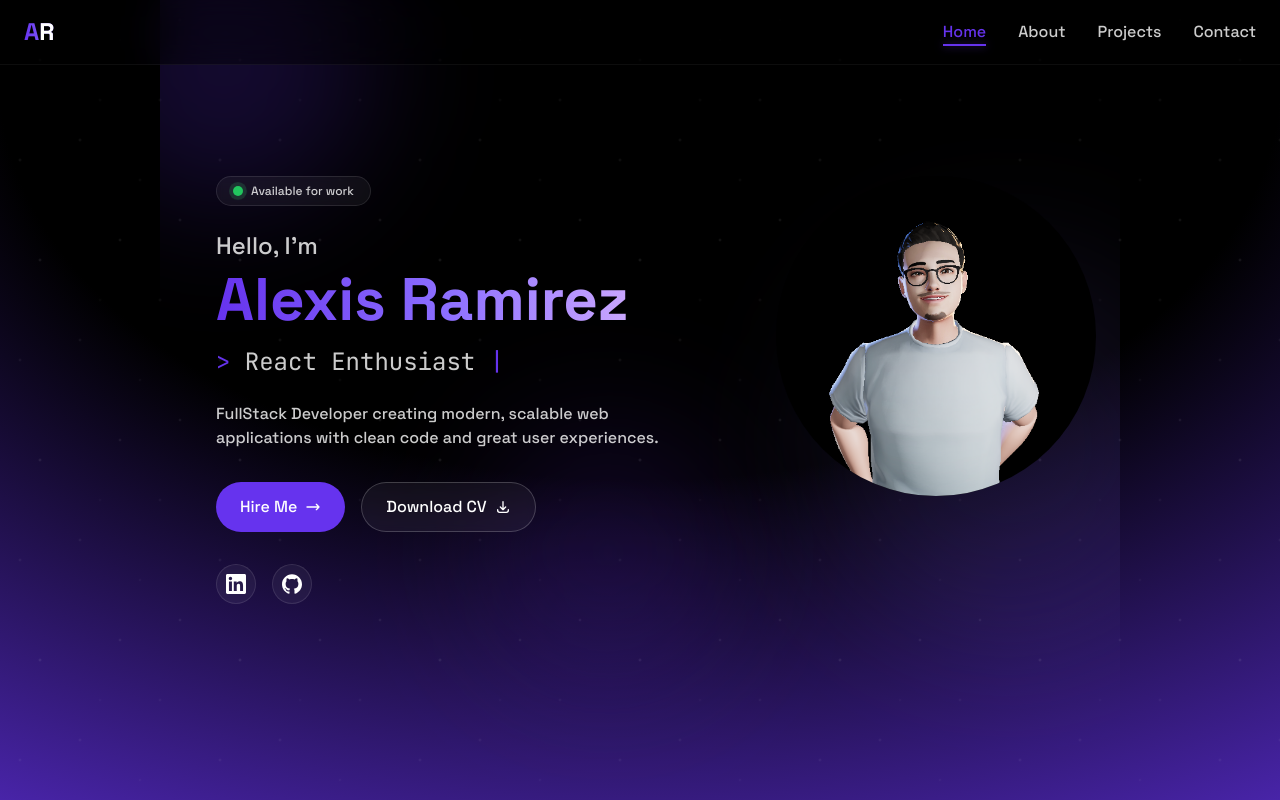
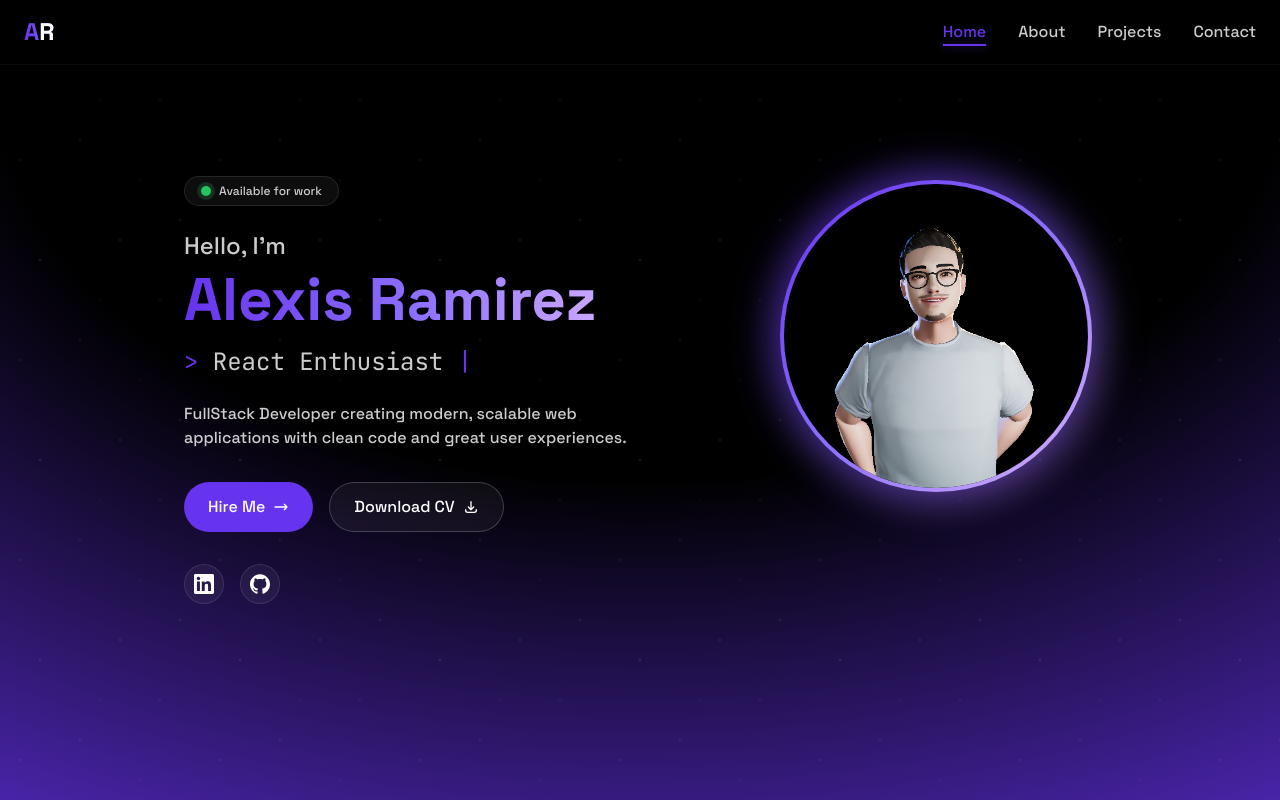
Before and after one commit to Alexis0122/Portfolio, an Astro site: page / in a window 1280 px wide. Shown: the top 800 px of the page. Built offline with nearby package versions, Linux system fonts and the light colour scheme; Astro itself is replaced by a stand-in of ours; some packages are replaced by stand-ins of ours.

Commit message:
Refine hero avatar styling

```diff
--- a/src/components/Hero.astro
+++ b/src/components/Hero.astro
@@ -7,22 +7,6 @@
   id="home"
   class="relative flex flex-col lg:flex-row items-center lg:items-start justify-between lg:space-x-8 py-32 lg:py-44 w-full mx-auto lg:w-[960px] px-6"
 >
-  <div
-    class="absolute inset-0 pointer-events-none overflow-hidden"
-    aria-hidden="true"
-  >
-    <div
-      class="absolute -top-20 -left-20 w-72 h-72 bg-duron/20 rounded-full blur-3xl animate-float"
-    ></div>
-    <div
-      class="absolute top-1/3 -right-20 w-96 h-96 bg-duron-light/10 rounded-full blur-3xl animate-float-slow"
-    ></div>
-    <div
-      class="absolute bottom-20 left-1/3 w-64 h-64 bg-duron-dark/20 rounded-full blur-3xl animate-float"
-      style="animation-delay: -3s"
-    ></div>
-  </div>
-
   <section class="lg:w-1/2 relative z-10">
     <div class="inline-flex items-center gap-2 bg-white/5 backdrop-blur-sm border border-white/10 rounded-full px-4 py-1.5 mb-6">
       <span class="relative flex h-2.5 w-2.5">
@@ -99,7 +83,9 @@
 
   <div class="relative z-10 mt-12 lg:mt-0">
     <div class="relative w-64 h-64 sm:w-72 sm:h-72 lg:w-80 lg:h-80">
-      <div class="absolute inset-0 rounded-full bg-base overflow-hidden">
+      <div class="absolute inset-0 rounded-full bg-gradient-to-br from-duron via-duron-light to-purple-300 opacity-50 blur-xl"></div>
+      <div class="absolute inset-1 rounded-full bg-gradient-to-br from-duron via-duron-light to-purple-300 shadow-glow-lg"></div>
+      <div class="absolute inset-2 rounded-full bg-base overflow-hidden">
         <img
           src="/Meavatar.png"
           alt="Alexis Ramirez"
```
